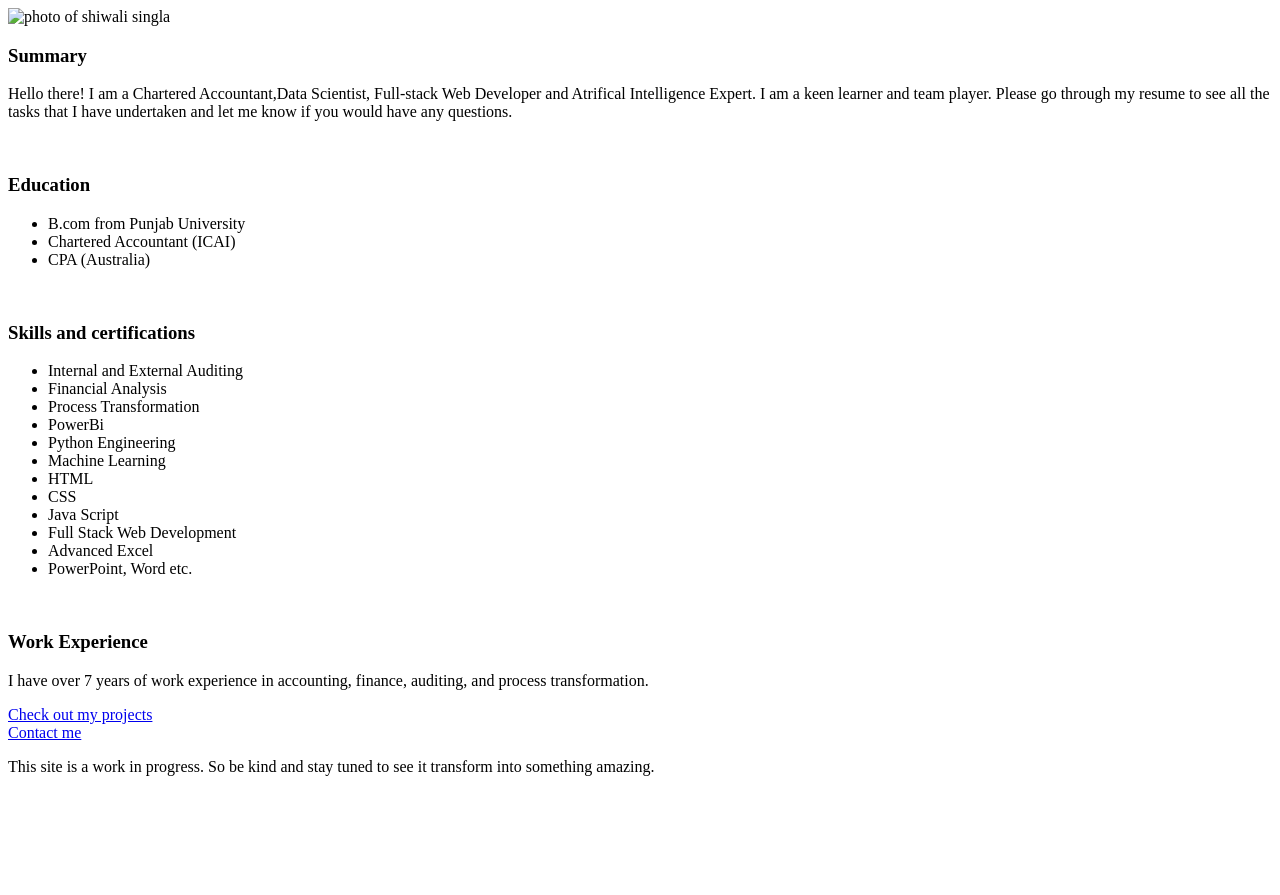
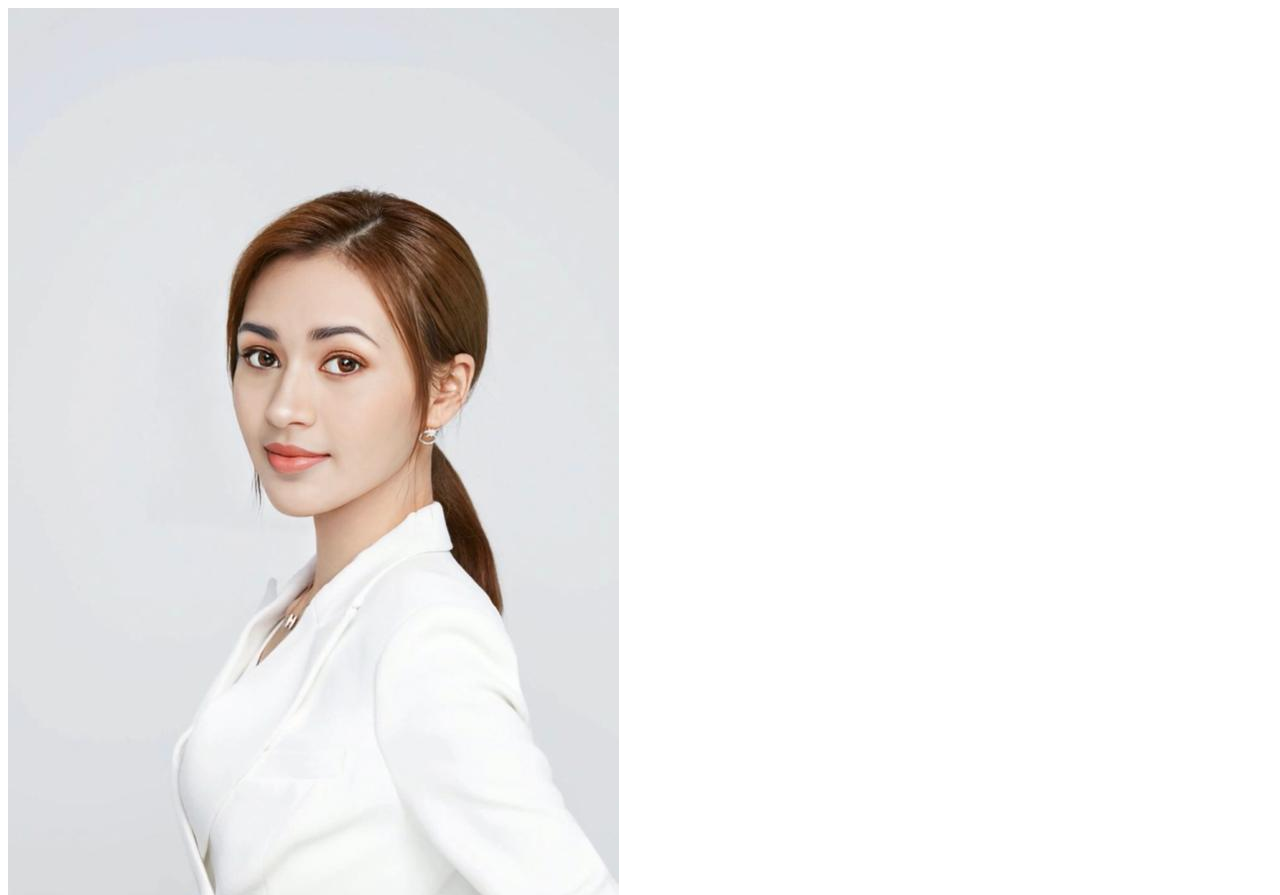
Before and after one commit to shiwali-singla/portfolio, a plain HTML site: page index.html in a window 1280 px wide. Shown: the top 895 px of the page. Before the commit the page ends 800 px from the top, so only its background shows below. Drawn offline with Linux system fonts and the light colour scheme.

Commit message:
Update index.html

```diff
--- a/index.html
+++ b/index.html
@@ -6,7 +6,7 @@
     <title>Shiwali's Resume</title>
   </head>
   <body>
-    <img src="./images/Photo 1.jpeg" alt="photo of shiwali singla" />
+    <img src="./Photo 1.jpeg" alt="photo of shiwali singla" />
     <h3>Summary</h3>
     <p>
       Hello there! I am a Chartered Accountant,Data Scientist, Full-stack Web
```
